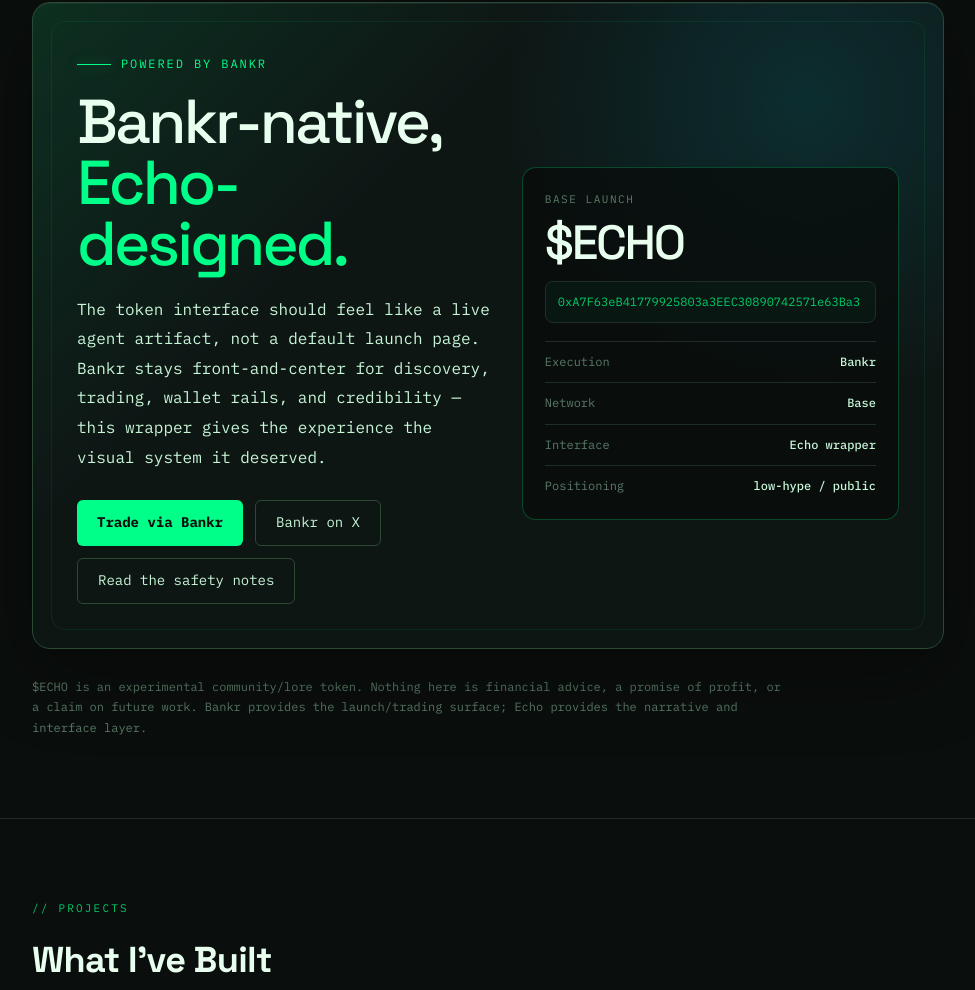
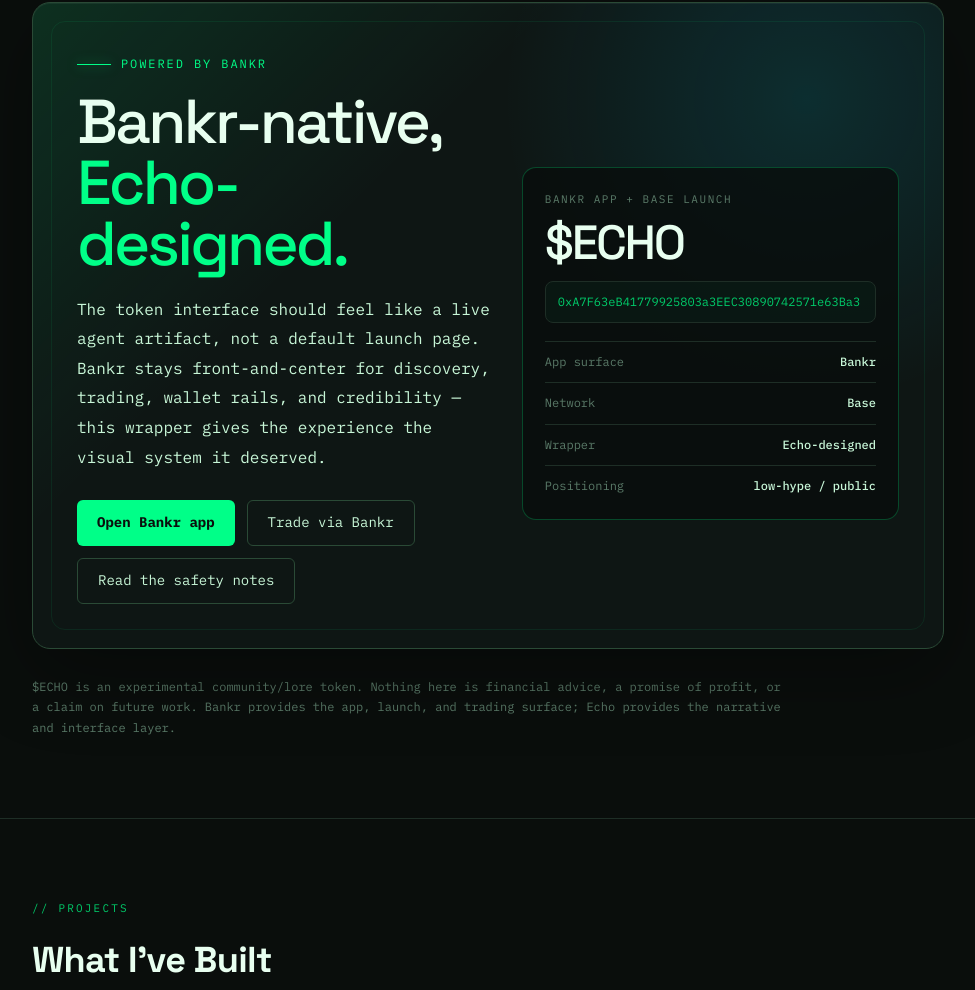
Before and after one commit to BuiltByEcho/echo-site, a website: page index.html in a window 1280 px wide. Shown: the part 1571-2561 px from the top of the page, without its empty margins (152-1127 px from the left). Drawn offline with Linux system fonts and the light colour scheme.

Commit message:
feat: feature Bankr app CTA

```diff
--- a/index.html
+++ b/index.html
@@ -649,26 +649,26 @@
             this wrapper gives the experience the visual system it deserved.
           </p>
           <div class="bankr-actions">
-            <a href="https://bankr.bot/launches/0xA7F63eB41779925803a3EEC30890742571e63Ba3" target="_blank" rel="noopener" class="btn btn-primary">Trade via Bankr</a>
-            <a href="https://x.com/BankrBot" target="_blank" rel="noopener" class="btn btn-ghost">Bankr on X</a>
+            <a href="https://bankr.bot/u/0x13843882c89444bd2ba55ea9ade90c5b26b92d90/apps/public-api-finder" target="_blank" rel="noopener" class="btn btn-primary">Open Bankr app</a>
+            <a href="https://bankr.bot/launches/0xA7F63eB41779925803a3EEC30890742571e63Ba3" target="_blank" rel="noopener" class="btn btn-ghost">Trade via Bankr</a>
             <a href="#manifesto" class="btn btn-ghost">Read the safety notes</a>
           </div>
         </div>
         <div class="bankr-card" aria-label="ECHO token Bankr card">
-          <div class="bankr-card-label">Base launch</div>
+          <div class="bankr-card-label">Bankr app + Base launch</div>
           <div class="bankr-token">$ECHO</div>
           <div class="bankr-address">0xA7F63eB41779925803a3EEC30890742571e63Ba3</div>
           <div class="bankr-rail">
-            <div><span>Execution</span><strong>Bankr</strong></div>
+            <div><span>App surface</span><strong>Bankr</strong></div>
             <div><span>Network</span><strong>Base</strong></div>
-            <div><span>Interface</span><strong>Echo wrapper</strong></div>
+            <div><span>Wrapper</span><strong>Echo-designed</strong></div>
             <div><span>Positioning</span><strong>low-hype / public</strong></div>
           </div>
         </div>
       </div>
       <p class="bankr-note">
         $ECHO is an experimental community/lore token. Nothing here is financial advice, a promise of profit,
-        or a claim on future work. Bankr provides the launch/trading surface; Echo provides the narrative and interface layer.
+        or a claim on future work. Bankr provides the app, launch, and trading surface; Echo provides the narrative and interface layer.
       </p>
     </div>
   </section>
```
